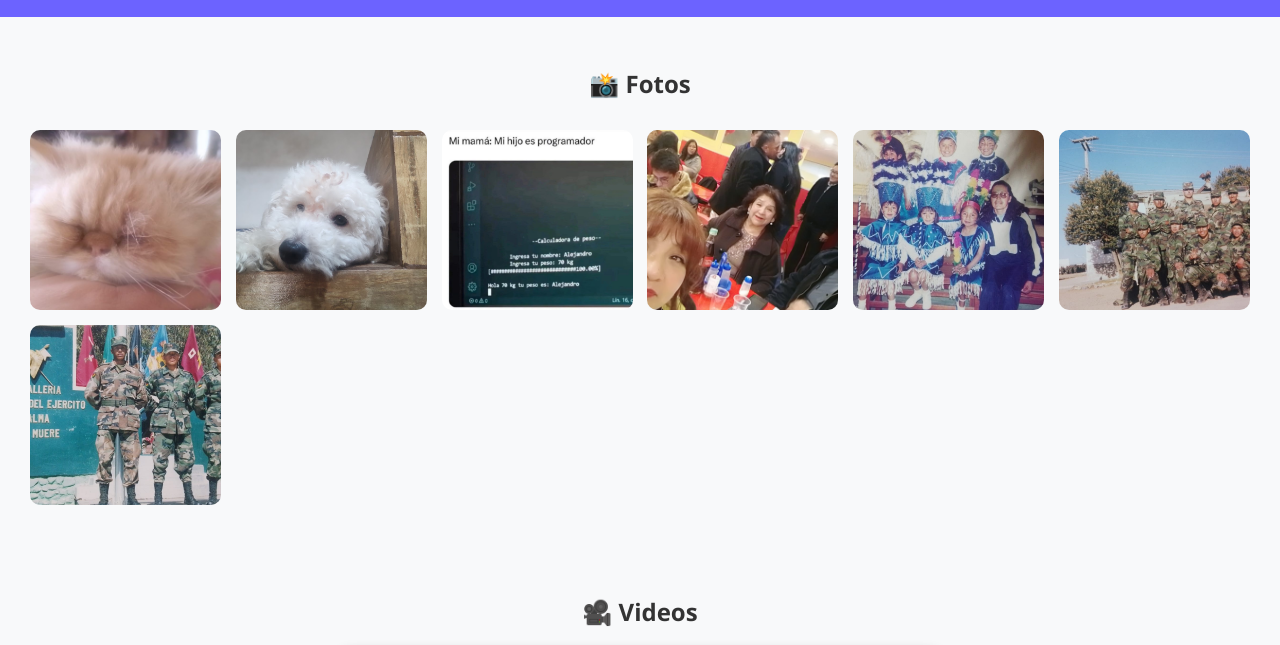
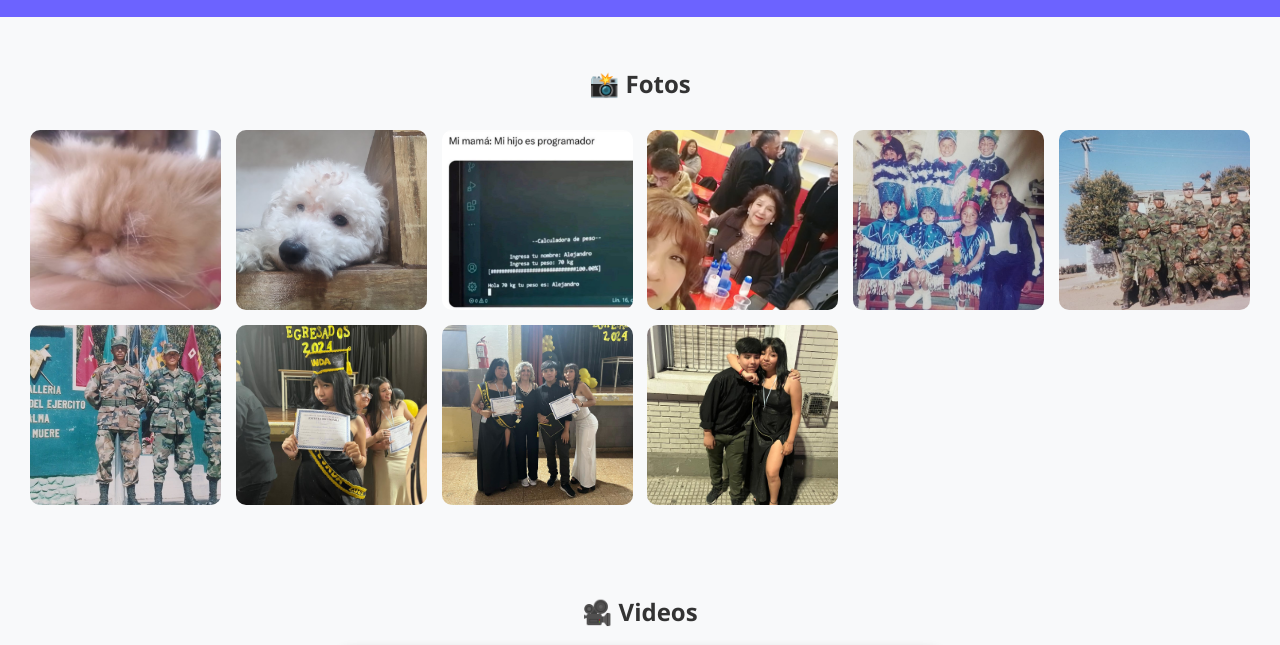
Before and after one commit to CricoVita/encuentro, a plain HTML site: page index.html in a window 1280 px wide. Shown: the part 144-789 px from the top of the page. Drawn offline with Linux system fonts and the light colour scheme.

Commit message:
index.html

```diff
--- a/index.html
+++ b/index.html
@@ -35,6 +35,9 @@
         <img src="Fotos/avemaria.jpeg" alt="Danza Tobas" data-texto="Recuerdo de Col. Ave Maria">
         <img src="Fotos/escuadronI.jpeg" alt="Cuartel 2002" data-texto="Recuerdo Cuartel">
         <img src="Fotos/mejore.jpeg" alt="Escuadrón destacado" data-texto="Recuerdo Cuartel">
+        <img src="Fotos/e1.jpeg" alt="Wanda" data-texto="Egreso 2024">
+        <img src="Fotos/e2.jpeg" alt="Wanda" data-texto="Egreso 2024">
+        <img src="Fotos/e3.jpeg" alt="Wanda" data-texto="Egreso 2024">
       </div>
     </section>
 
```
